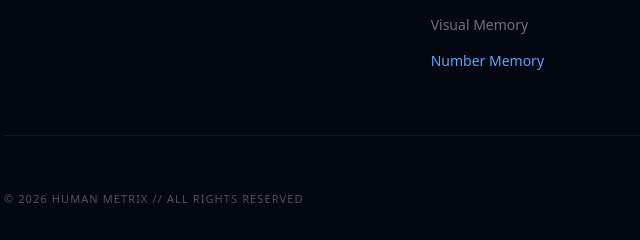
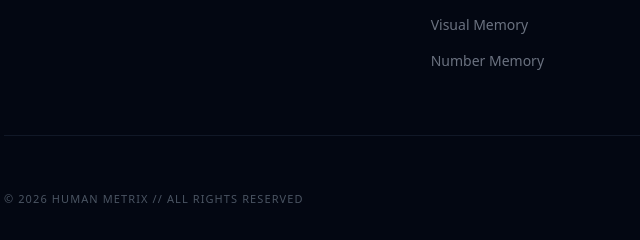
Before and after one commit to Moshiour45/Human-Metrix, a website: page Games/NumberMemory.html in a window 1280 px wide. Shown: the part 888-1128 px from the top of the page, 20-660 px from the left. Drawn offline with nearby package versions, Linux system fonts and the light colour scheme.

Commit message:
footer section bug fixed

```diff
--- a/Games/NumberMemory.html
+++ b/Games/NumberMemory.html
@@ -419,7 +419,7 @@
                             </li>
                             <li><a href="VisualMemory.html" class="text-gray-500 hover:text-blue-400 transition-colors">Visual
                                     Memory</a></li>
-                            <li><a href="NumberMemory.html" class="text-blue-400">Number Memory</a></li>
+                            <li><a href="NumberMemory.html" class=text-gray-500 hover:text-blue-400 transition-colors">Number Memory</a></li>
                         </ul>
                     </div>
                     <div>
```
